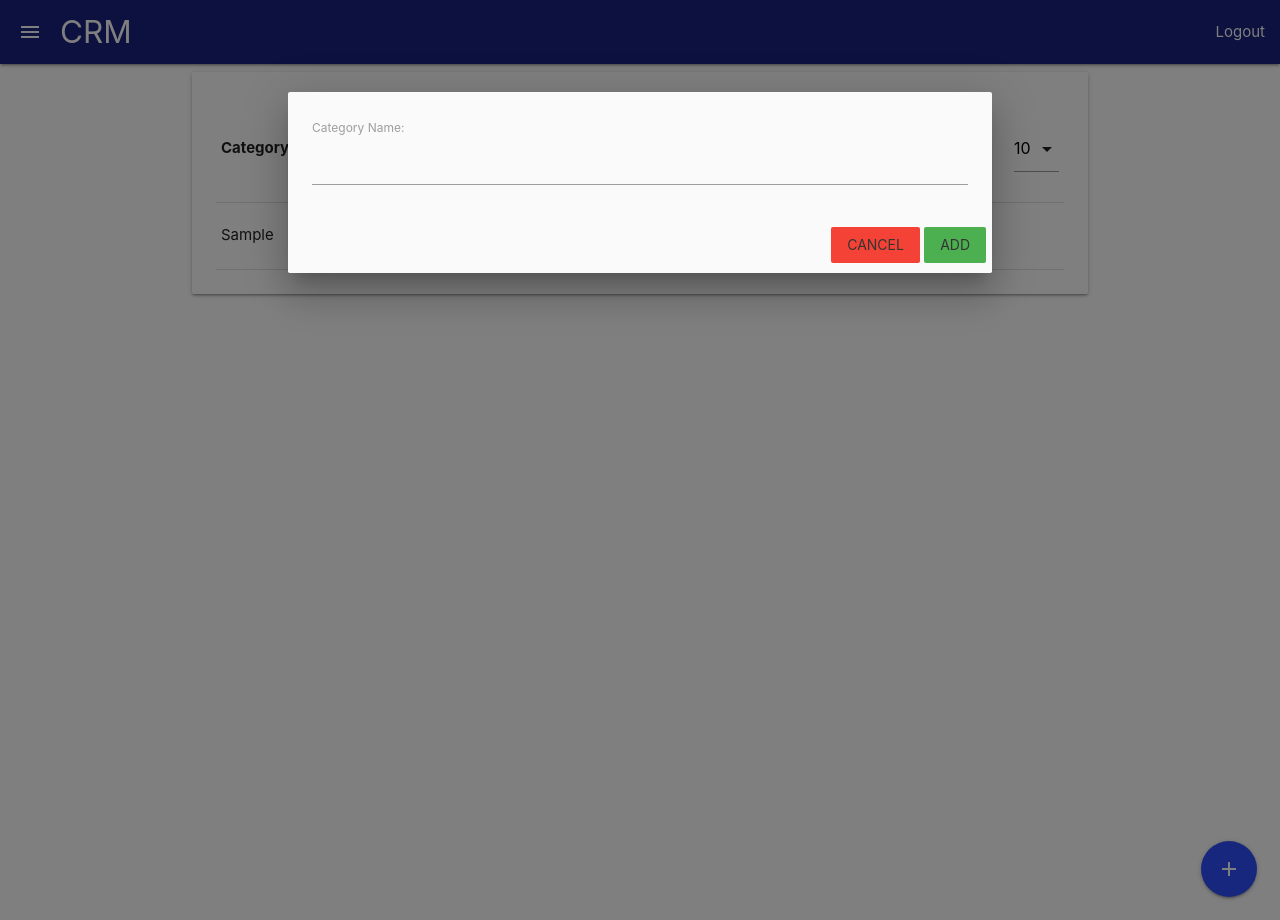
After one commit to mohammed-shahan/CRM_Project, a Flask app: template apps/templates/admin/pages/enquiries.html in a window 1280 px wide, after a click on "add". The commit adds this page. Run offline with Flask 2, Linux system fonts and the light colour scheme; the template is opened without the code that fills it: values that come from a table or form of the project are taken from there, others are empty; tables that the repository leaves empty hold one stand-in row (values such as "Sample post").

Commit message:
enquiries page

```diff
--- a/apps/admin/routes.py
+++ b/apps/admin/routes.py
@@ -94,3 +94,9 @@ def categories_post():
 @admin_required
 def courses():
     return render_template('admin/pages/courses.html')
+
+@bp.route('/enquiries')
+@login_required
+@admin_required
+def enquiries_get():
+    return render_template('admin/enquiries.html')
--- a/apps/templates/admin/navdrawer.html
+++ b/apps/templates/admin/navdrawer.html
@@ -14,5 +14,6 @@
     <li><a href="/admin/qualifications">Qualifications</a></li>
     <li><a href="/admin/batches">Batches</a></li>
     <li><a href="/admin/categories">Categories</a></li>
+    <li><a href="/admin/enquiries">Enquiries</a></li>
     <li><a href="/admin/users">Users</a></li>
 </ul>
--- /dev/null
+++ b/apps/templates/admin/pages/enquiries.html
@@ -0,0 +1,122 @@
+{% extends 'admin/base.html' %}
+{% import "pagination.html" as pg %}
+
+{% block title %}Enquiries{% endblock %}
+
+{% block content %}
+    <div class="container">
+        <div class="card">
+            <div class="card-content">
+                <table id="categories">
+                    <thead>
+                        <tr>
+                            <th>Category</th>
+                            <th>Actions</th>
+                            <td id="rows-select">{{ pg.rows(categories, 'admin_bp.categories_get') }}</td>
+                        </tr>
+                    </thead>
+                    <tbody>
+                        {% for category in categories.items %}
+                            <tr id="{{ category.id }}">
+                                <td>{{ category.category }}</td>
+                                <td class="actions" colspan="2">
+                                    <a href="#" class="waves-effect waves-light btn indigo accent-4" onclick="edit({{ category.id }})">Edit<i class="material-icons left">edit</i></a>
+                                    <a href="#" class="waves-effect waves-light btn red" onclick="del({{ category.id }})">Delete<i class="material-icons left">delete</i></a>
+                                </td>
+                            </tr>
+                        {% endfor %}
+                    </tbody>
+                </table>
+            </div>
+        </div>
+
+        {{ pg.pagination(categories, 'admin_bp.categories_get') }}
+    </div>
+
+    <div class="fixed-action-btn">
+        <a class="btn-floating btn-large waves-effect waves-light modal-trigger indigo accent-4" href="#add-cat-modal">
+            <i class="large material-icons">add</i>
+        </a>
+    </div>
+
+    <div id="add-cat-modal" class="modal">
+        <div class="modal-content">
+            <form action="/admin/categories" method="post" name="addForm">
+                <label>Category Name: <input type="text" name="catName" id="txtAddName" required></label>
+            </form>
+        </div>
+        <div class="modal-footer">
+            <a href="#" class="modal-close waves-effect waves-green btn-flat red" onclick="addCancel()">Cancel</a>
+            <a href="#" class="waves-effect waves-green btn-flat green" onclick="addConfirm()">Add</a>
+        </div>
+    </div>
+
+    <div id="edit-cat-modal" class="modal">
+        <div class="modal-content">
+            <form action="/admin/categories" method="post" name="editForm">
+                <label>Category Name: <input type="text" name="catName" id="txtEditName" required></label>
+                <input type="hidden" id="txtEditId" name="id">
+            </form>
+        </div>
+        <div class="modal-footer">
+            <a href="#" class="modal-close waves-effect waves-green btn-flat red">Cancel</a>
+            <a href="#" class="waves-effect waves-green btn-flat green" onclick="editConfirm()">Save</a>
+        </div>
+    </div>
+
+{% endblock %}
+
+{% block scripts %}
+{{ super() }}
+    <script>
+        function edit(id) {
+            fetch(`/api/categories/${id}`)
+            .then(response => response.json())
+            .then((data) => {
+                var modal = M.Modal.getInstance(document.getElementById('edit-cat-modal'));
+
+                const txtName = document.getElementById('txtEditName');
+                const txtId = document.getElementById('txtEditId');
+
+                txtId.value = id;
+                txtName.value = data.category.category;
+
+                modal.open();
+            })
+        }
+
+        function del(id) {
+            fetch(`/api/categories/${id}`)
+            .then(response => response.json())
+            .then((data) => {
+                if (confirm(`You sure you want to delete ${data.category.category}?`)){
+                    fetch(`/api/categories/${id}`, {
+                        method: 'DELETE',
+                        credentials: 'include'
+                    }).then(() => location.reload());
+                }
+            })
+        }
+
+        function addConfirm() {
+            if (document.addForm.checkValidity()){
+                document.addForm.submit()
+            } else {
+                document.addForm.reportValidity()
+            }
+        }
+
+        function editConfirm() {
+            if (document.editForm.checkValidity()){
+                document.editForm.submit()
+            } else {
+                document.editForm.reportValidity()
+            }
+        }
+
+        function addCancel() {
+            const txtName = document.getElementById('txtAddName');
+            txtName.value = '';
+        }
+    </script>
+{% endblock %}
```
